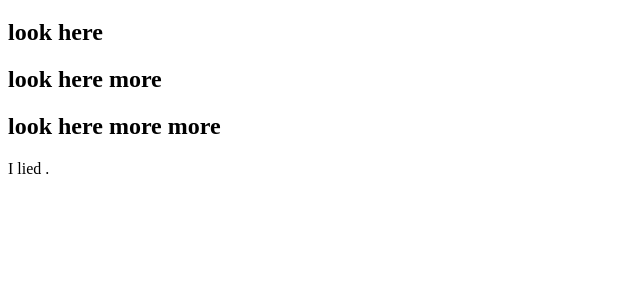
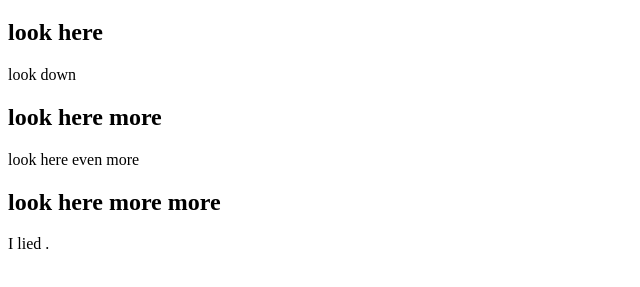
Before and after one commit to TeaCob/my-scond-webpage, a plain HTML site: page index.html in a window 1280 px wide. Shown: the part 61-348 px from the top of the page, without its empty margins (0-640 px from the left). Drawn offline with Linux system fonts and the light colour scheme.

Commit message:
even more funy

```diff
--- a/index.html
+++ b/index.html
@@ -4,7 +4,9 @@
 
 <h1>Cool stuff here </h1>
 <h2>look here </h2>
+  <p> look down </p>
 <h2>look here more</h2>
+  <p>look here even more</p>
 <h2>look here more more </h2>
 <p>I lied .</p>
 
```
